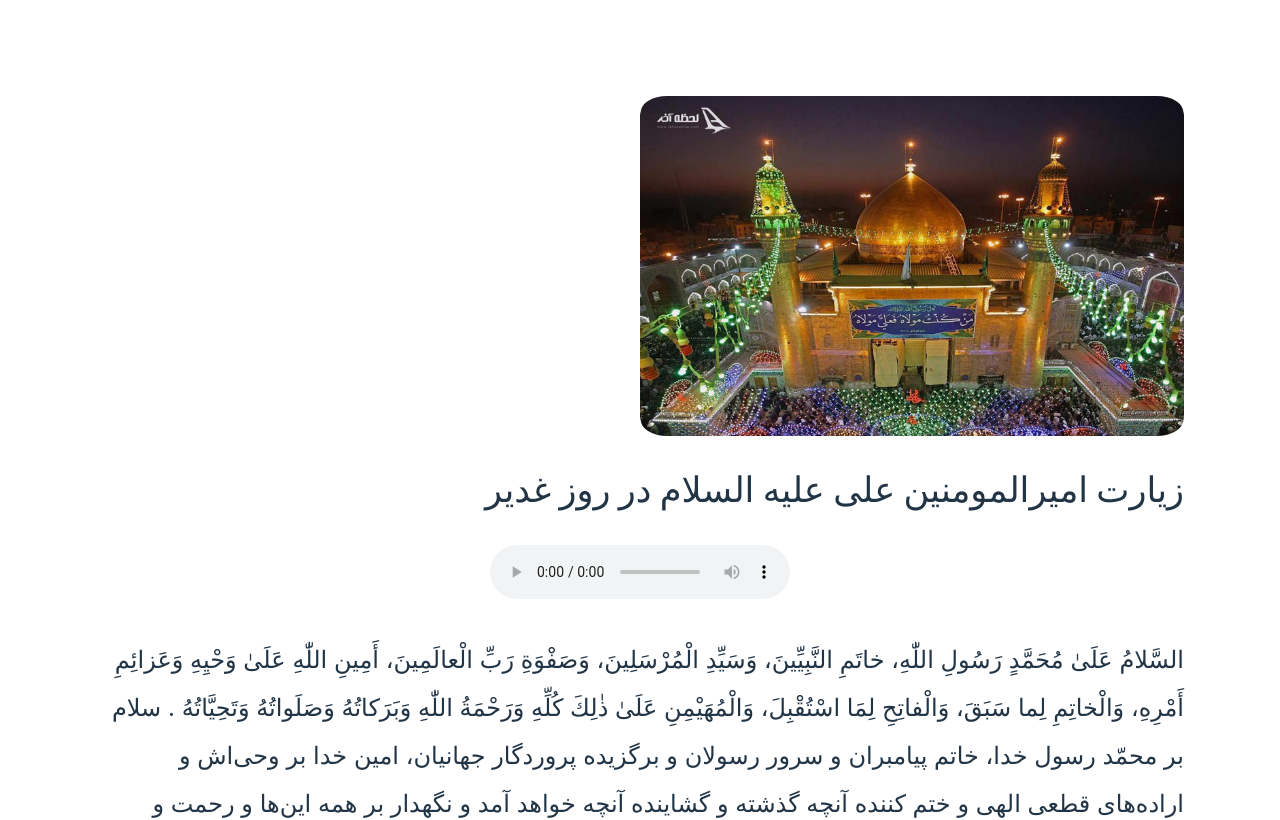
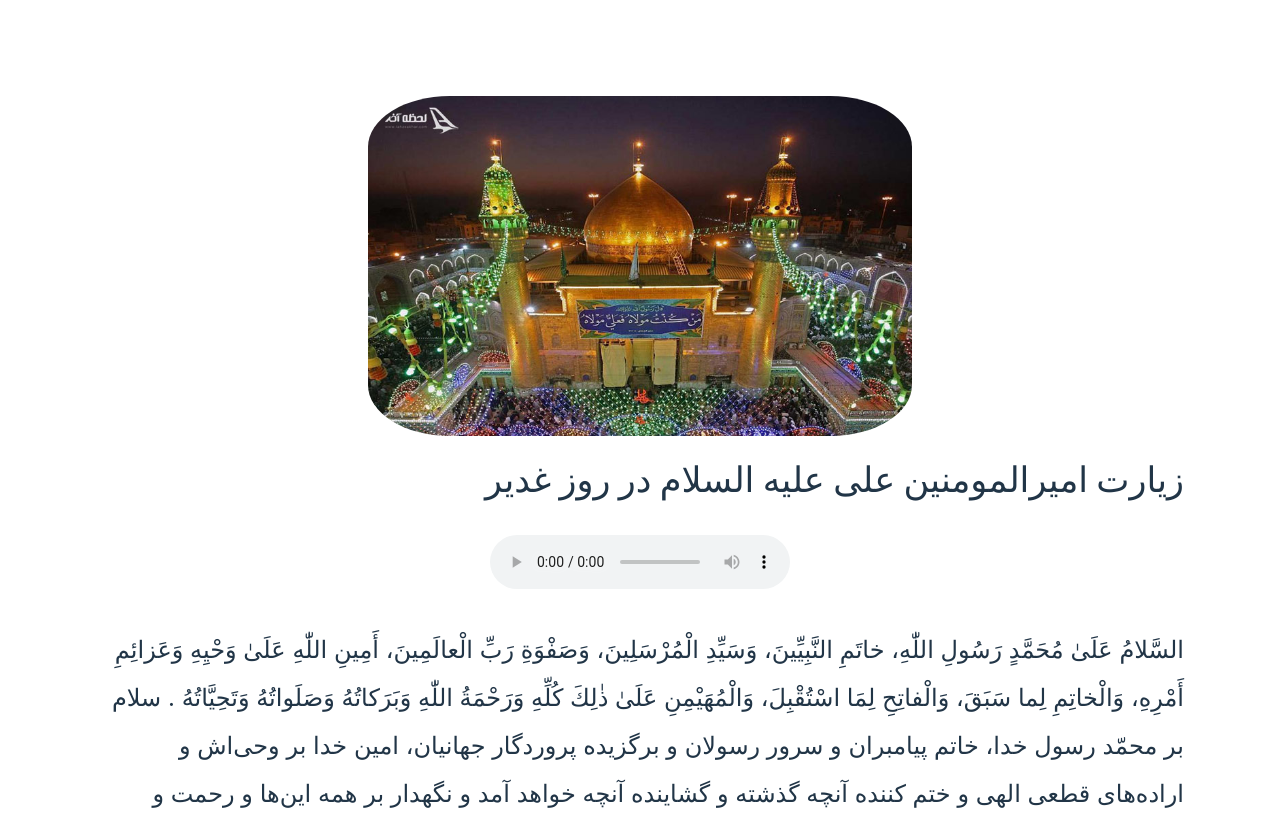
Before and after one commit to seyedahmaddv/ziarat-amir-al-momenin-qadir, a React (Vite) app in the folder ziarateamiralmomeninali/: page / in a window 1280 px wide. Shown: the top 820 px of the page. Built offline with nearby package versions, Linux system fonts and the light colour scheme.

Commit message:
center img with margin auto and display flex

```diff
--- a/ziarateamiralmomeninali/package.json
+++ b/ziarateamiralmomeninali/package.json
@@ -4,7 +4,7 @@
   "version": "0.0.0",
   "type": "module",
   "scripts": {
-    "dev": "vite ",
+    "dev": "vite --port 3600",
     "build": "vite build",
     "lint": "eslint . --ext js,jsx --report-unused-disable-directives --max-warnings 0",
     "preview": "vite preview "
--- a/ziarateamiralmomeninali/src/index.css
+++ b/ziarateamiralmomeninali/src/index.css
@@ -1,8 +1,10 @@
 img {
   width: 50%;
   height: auto;
-  border-radius: 5%;
-  justify-content: center;
+  border-radius: 15%;
+  display: flex;
+  margin-left: auto;
+  margin-right: auto;
 }
 :root {
   font-family: Inter, system-ui, Avenir, Helvetica, Arial, sans-serif;
```
